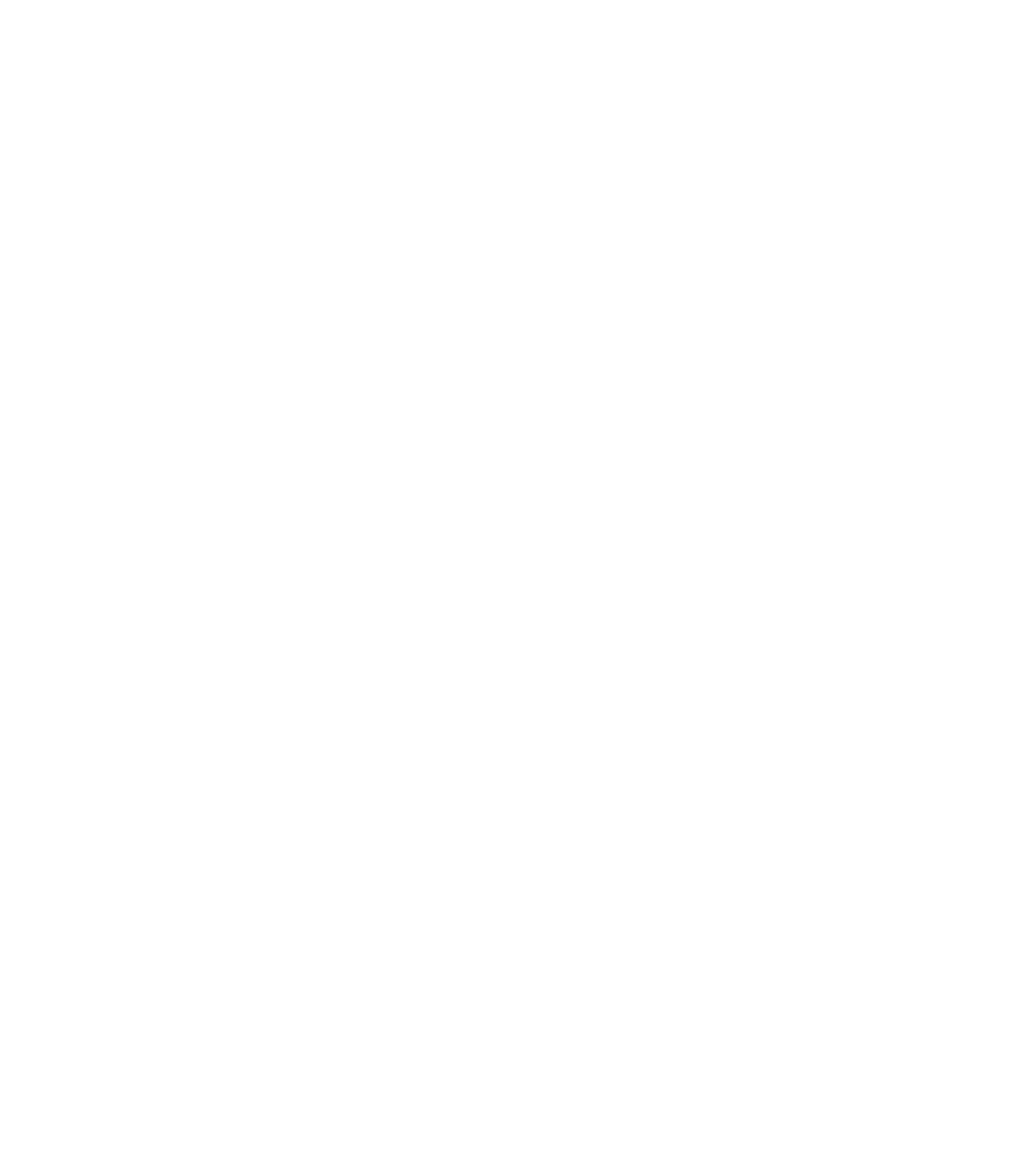
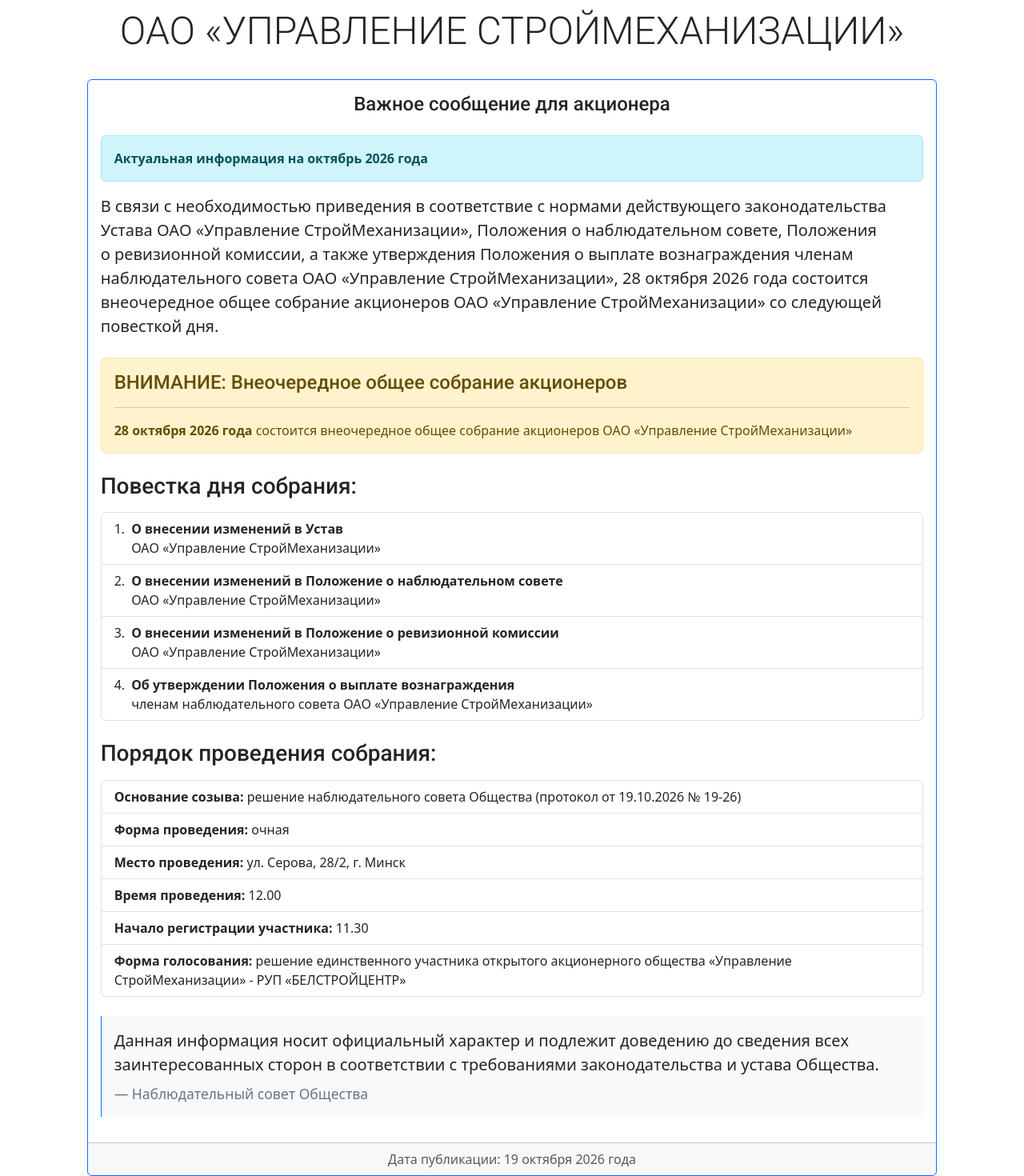
Before and after one commit to dima9997038/upconstract_react, a React (Create React App) app: page /forActioner3 in a window 1280 px wide. Before the commit this address had no page. Shown: the part 208-1678 px from the top of the page at 80% size. Before the commit the page ends 800 px from the top, so only its background shows below. Built offline with nearby package versions, Linux system fonts and the light colour scheme.

Commit message:
Deploy 21

```diff
--- a/src/App.js
+++ b/src/App.js
@@ -21,8 +21,6 @@
 import news4 from './img/news/news4.pdf';
 import news5 from './img/news/news5.pdf';
 
-// import coruption from './img/coruption/Appened.PDF'
-// import coruption2025 from './img/coruption/protocol2025.PDF'
 import coruption2026 from './img/coruption/protocol2026.pdf'
 import ProfUnion from "./pages/ProfUnion";
 import Corrumpere from "./pages/Corrumpere";
@@ -30,13 +28,13 @@
 import ForActioner from "./pages/ForActioner";
 import Actioner from "./pages/Actioner";
 import ForActioner2 from "./pages/ForActioner2";
+import ForActioner3 from "./pages/ForActioner3";
 import ReportForActioner from "./img/financeDoc/report_for_actioner2025.pdf"
 import OrganizationsInfo from "./pages/OrganizationsInfo";
 import Management from "./pages/Management";
 import IdeologicalWork from "./pages/IdeologicalWork";
 import CompanyInfo from "./pages/CompanyInfo";
 import News from "./pages/News";
-import SinglePagePdf from "./pages/SinglePagePdf";
 import FullPdfScroll from "./pages/FullPdfScroll";
 
 function App() {
@@ -54,6 +52,7 @@
         <Route path="/profUnion" element={<ProfUnion />} />
         <Route path="/forActioner" element={<ForActioner />} />
         <Route path="/forActioner2" element={<ForActioner2 />} />
+        <Route path="/forActioner3" element={<ForActioner3 />} />
         <Route path="/Actioner" element={<Actioner />} />
         <Route path="/coruption" element={<Corrumpere/>} />
         <Route path="/audit2023" element={<FinDocPdfPage pdf={audit2023Pdf}/>} />
--- a/src/components/FooterComponent.js
+++ b/src/components/FooterComponent.js
@@ -66,7 +66,7 @@
                                     <Link to="/profUnion">Профсоюзная жизнь</Link>
                                 </li>
                                 <li>
-                                    <Link to="/Actioner">Для акционеров</Link>
+                                    <Link to="/Actioner">Для акционера</Link>
                                 </li>
                                 {/*<li>*/}
                                 {/*    <a href="https://bsc.by/ru/page/ideologicheskaya-i-obshchestvennaya-rabota">*/}
--- a/src/components/HeaderComponent.js
+++ b/src/components/HeaderComponent.js
@@ -37,7 +37,7 @@
                                     <Link to="/companyInfo">Направления деятельности</Link>
                                 </li>
                                 <li>
-                                    <Link to="/Actioner">Для акционеров</Link>
+                                    <Link to="/Actioner">Для акционера</Link>
                                 </li>
                                 <li>
                                     <Link to="/profUnion">Профсоюзная жизнь</Link>
@@ -89,7 +89,7 @@
                                 </li>
 
                                 <li>
-                                    <Link to="/Actioner">Для акционеров</Link>
+                                    <Link to="/Actioner">Для акционера</Link>
                                 </li>
                                 {/*<li>*/}
                                 {/*    <a href="https://ptm.by/storage/041225/%D0%94%D0%B8%D1%80%D0%B5%D0%BA%D1%82%D0%B8%D0%B2%D0%B0%20%E2%84%96%201.pdf">*/}
--- a/src/pages/Actioner.jsx
+++ b/src/pages/Actioner.jsx
@@ -15,6 +15,9 @@
     function report2025() {
         navigate("/report_for_actioner2025")
     }
+    function info3() {
+        navigate("/forActioner3")
+    }
 
     return (
         <>
@@ -26,7 +29,7 @@
                 </Col>
                 <Col sm={1}></Col>
                 <Col sm={7}>
-                    <h2 style={{color: "blue"}}>Информация для акционеров</h2>
+                    <h2 style={{color: "blue"}}>Информация для акционера</h2>
                     <Table striped bordered hover>
                         <thead>
                         <tr>
@@ -52,7 +55,12 @@
                             <td>6 апреля 2026 года</td>
                             <td><Button variant="link" className="me-3" onClick={report2025}>Годовой отчет 2025 г</Button></td>
                         </tr>
-
+                        <tr>
+                            <td>Информация о акционерном обществе</td>
+                            <td>19 октября 2026 года</td>
+                            <td><Button variant="link" className="me-3" onClick={info3}>Внеочередное собрание
+                                акционеров</Button></td>
+                        </tr>
 
                         </tbody>
                     </Table>
--- a/src/pages/ForActioner.jsx
+++ b/src/pages/ForActioner.jsx
@@ -20,7 +20,7 @@
                     <Card className="shadow-sm border-primary">
                         <Card.Body>
                             <Card.Title className="text-center mb-4">
-                                <h4>Важное сообщение для акционеров и сотрудников</h4>
+                                <h4>Важное сообщение для акционера и сотрудников</h4>
                             </Card.Title>
 
                             <div className="alert alert-info" role="alert">
@@ -45,7 +45,7 @@
                             </p>>
 
                             <div className="alert alert-warning mt-4" role="alert">
-                                <h4 className="alert-heading">ВНИМАНИЕ: Внеочередное собрание акционеров</h4>
+                                <h4 className="alert-heading">ВНИМАНИЕ: Внеочередное собрание акционера</h4>
                                 <hr />
                                 <p className="mb-0">
                                     <strong>20 февраля 2026 года</strong> состоится внеочередное общее собрание акционеров
--- a/src/pages/ForActioner2.jsx
+++ b/src/pages/ForActioner2.jsx
@@ -89,7 +89,7 @@
                                             <Col md={6}>
                                                 <p><strong>Форма голосования:</strong><br />
                                                     Решение органа, осуществляющего владельческий надзор</p>
-                                                <p><strong>Регистрация участников:</strong><br />
+                                                <p><strong>Регистрация участника:</strong><br />
                                                     31 марта 2026 г. с 13:00 до 14:00</p>
                                                 <p><strong>Место регистрации:</strong><br />
                                                     По месту проведения Собрания</p>
--- /dev/null
+++ b/src/pages/ForActioner3.jsx
@@ -0,0 +1,124 @@
+import React from 'react';
+import NavBarComponent from "../components/NavBarComponent";
+import { Col, Row, Card } from "react-bootstrap";
+
+
+function ForActioner3(props) {
+    return (
+        <>
+            <NavBarComponent />
+
+            <Row className="mb-4">
+                <Col md={12} className="text-center">
+                    <h2 className="display-4">ОПЕРАТИВНАЯ ИНФОРМАЦИЯ ПО ДЕЯТЕЛЬНОСТИ</h2>
+                    <h3 className="display-5">ОАО «УПРАВЛЕНИЕ СТРОЙМЕХАНИЗАЦИИ»</h3>
+                </Col>
+            </Row>
+
+            <Row className="justify-content-center">
+                <Col md={10}>
+                    <Card className="shadow-sm border-primary">
+                        <Card.Body>
+                            <Card.Title className="text-center mb-4">
+                                <h4>Важное сообщение для акционера</h4>
+                            </Card.Title>
+
+                            <div className="alert alert-info" role="alert">
+                                <strong>Актуальная информация на октябрь 2026 года</strong>
+                            </div>
+
+                            <p className="lead">
+                                В&nbsp;связи с&nbsp;необходимостью приведения в&nbsp;соответствие с&nbsp;нормами
+                                действующего законодательства Устава ОАО&nbsp;«Управление СтройМеханизации»,
+                                Положения о&nbsp;наблюдательном совете, Положения о&nbsp;ревизионной комиссии,
+                                а&nbsp;также утверждения Положения о&nbsp;выплате вознаграждения членам
+                                наблюдательного совета ОАО&nbsp;«Управление СтройМеханизации»,
+                                <strong> 28&nbsp;октября 2026&nbsp;года</strong> состоится внеочередное общее
+                                собрание акционеров ОАО&nbsp;«Управление СтройМеханизации» со&nbsp;следующей
+                                повесткой дня.
+                            </p>
+
+                            <div className="alert alert-warning mt-4" role="alert">
+                                <h4 className="alert-heading">ВНИМАНИЕ: Внеочередное общее собрание акционеров</h4>
+                                <hr />
+                                <p className="mb-0">
+                                    <strong>28 октября 2026 года</strong> состоится внеочередное общее собрание
+                                    акционеров ОАО&nbsp;«Управление СтройМеханизации»
+                                </p>
+                            </div>
+
+                            <h3 className="mt-4 mb-3">Повестка дня собрания:</h3>
+                            <ol className="list-group list-group-numbered">
+                                <li className="list-group-item d-flex justify-content-between align-items-start">
+                                    <div className="ms-2 me-auto">
+                                        <div className="fw-bold">О внесении изменений в Устав</div>
+                                        ОАО «Управление СтройМеханизации»
+                                    </div>
+                                </li>
+                                <li className="list-group-item d-flex justify-content-between align-items-start">
+                                    <div className="ms-2 me-auto">
+                                        <div className="fw-bold">О внесении изменений в Положение о наблюдательном совете</div>
+                                        ОАО «Управление СтройМеханизации»
+                                    </div>
+                                </li>
+                                <li className="list-group-item d-flex justify-content-between align-items-start">
+                                    <div className="ms-2 me-auto">
+                                        <div className="fw-bold">О внесении изменений в Положение о ревизионной комиссии</div>
+                                        ОАО «Управление СтройМеханизации»
+                                    </div>
+                                </li>
+                                <li className="list-group-item d-flex justify-content-between align-items-start">
+                                    <div className="ms-2 me-auto">
+                                        <div className="fw-bold">Об утверждении Положения о выплате вознаграждения</div>
+                                        членам наблюдательного совета ОАО «Управление СтройМеханизации»
+                                    </div>
+                                </li>
+                            </ol>
+
+                            <h3 className="mt-4 mb-3">Порядок проведения собрания:</h3>
+                            <ul className="list-group">
+                                <li className="list-group-item">
+                                    <strong>Основание созыва:</strong> решение наблюдательного совета Общества
+                                    (протокол от 19.10.2026 № 19-26)
+                                </li>
+                                <li className="list-group-item">
+                                    <strong>Форма проведения:</strong> очная
+                                </li>
+                                <li className="list-group-item">
+                                    <strong>Место проведения:</strong> ул. Серова, 28/2, г. Минск
+                                </li>
+                                <li className="list-group-item">
+                                    <strong>Время проведения:</strong> 12.00
+                                </li>
+                                <li className="list-group-item">
+                                    <strong>Начало регистрации участника:</strong> 11.30
+                                </li>
+                                <li className="list-group-item">
+                                    <strong>Форма голосования:</strong> решение единственного участника открытого акционерного общества «Управление СтройМеханизации» - РУП «БЕЛСТРОЙЦЕНТР»
+
+                                </li>
+                            </ul>
+
+
+                            <blockquote className="blockquote mt-4 p-3 border-start border-primary bg-light">
+                                <p className="mb-0">
+                                    Данная информация носит официальный характер и подлежит доведению до сведения
+                                    всех заинтересованных сторон в соответствии с требованиями законодательства
+                                    и устава Общества.
+                                </p>
+                                <footer className="blockquote-footer mt-2">
+                                    Наблюдательный совет Общества
+                                </footer>
+                            </blockquote>
+                        </Card.Body>
+                        <Card.Footer className="text-muted text-center">
+                            Дата публикации: 19 октября 2026 года
+                        </Card.Footer>
+                    </Card>
+                </Col>
+            </Row>
+        </>
+    );
+}
+
+export default ForActioner3;
```
